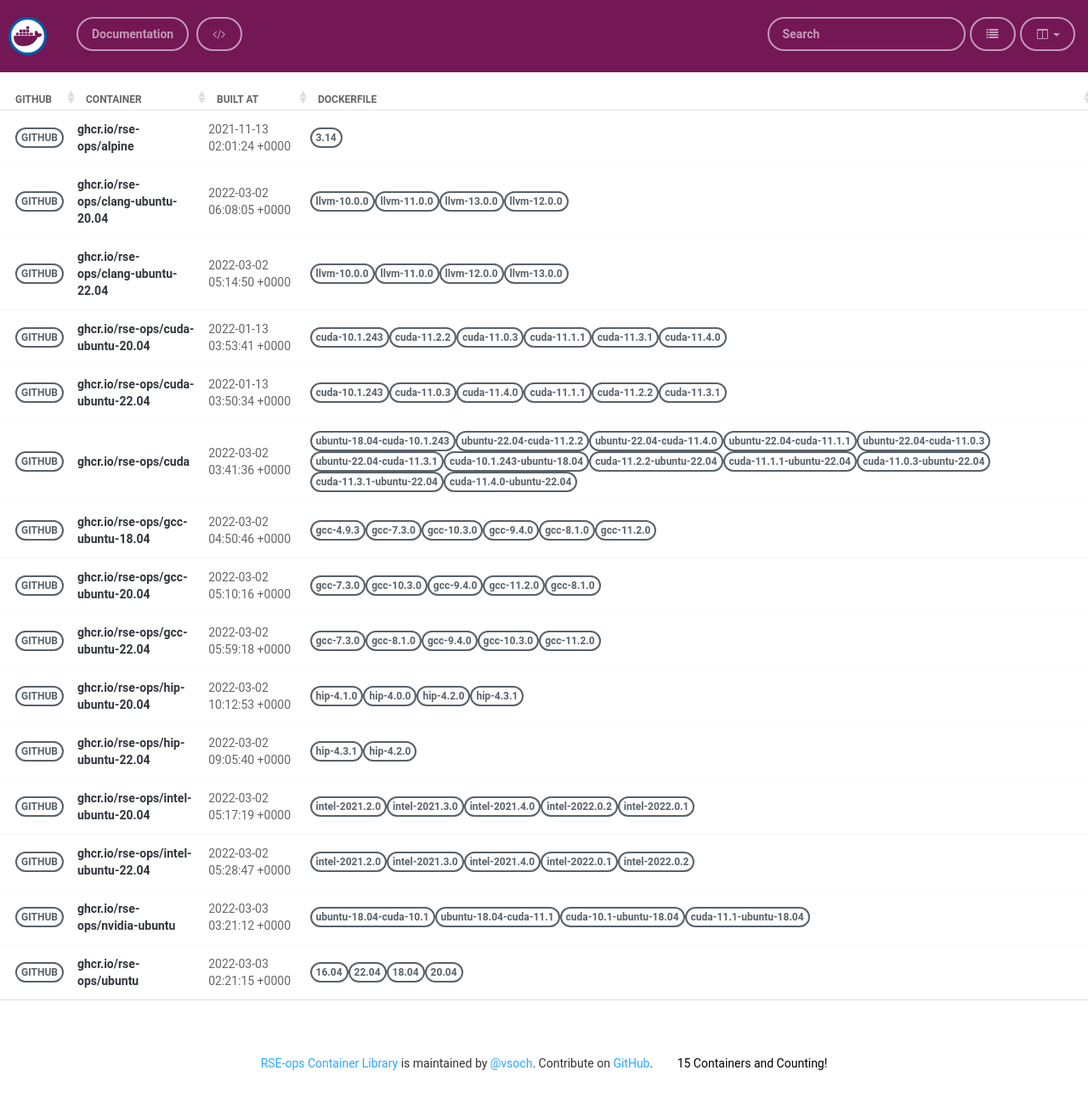
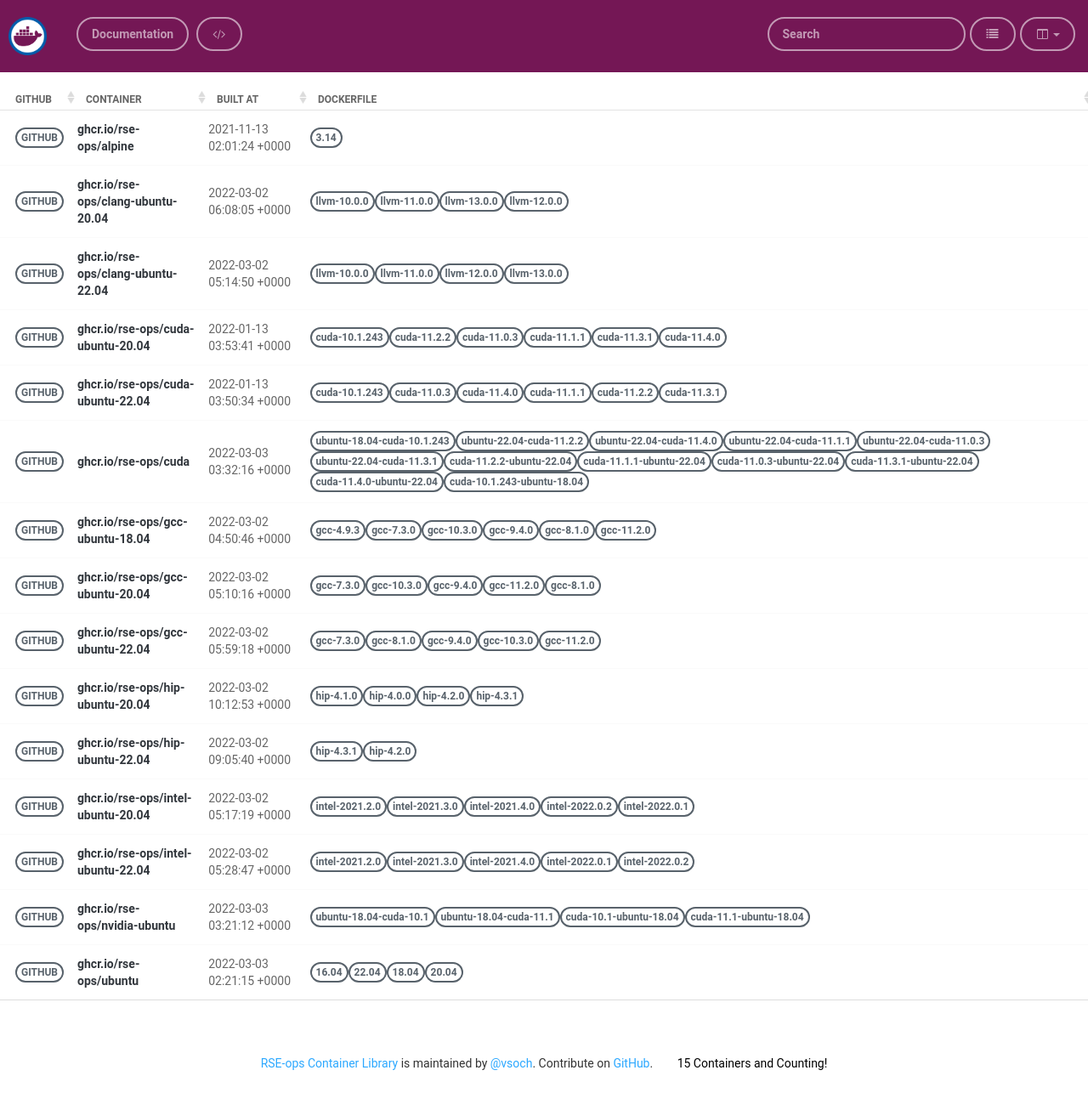
Before and after one commit to rse-ops/docker-images, a Jekyll site: the page built from pages/index.md, in a window 1280 px wide. Shown: the whole page at 85% size. Built offline with Jekyll 4.4.1, drawn with Linux system fonts in a browser that asks for light colours; nearby versions of some CDN libraries.

Commit message:
Automated push to update library 2022-03-03

```diff
--- a/_library/ghcr.io-rse-ops-cuda.md
+++ b/_library/ghcr.io-rse-ops-cuda.md
@@ -1,7 +1,7 @@
 ---
 layout: container
 name: ghcr.io/rse-ops/cuda
-updated_at: 2022-03-02 03:41:36.443570
+updated_at: 2022-03-03 03:32:16.645009
 
 
 container_url: https://github.com/orgs/rse-ops/packages/container/package/cuda
```
Also changed, not shown: other parts of _library/ghcr.io-rse-ops-cuda.md (+3 -3 lines).
